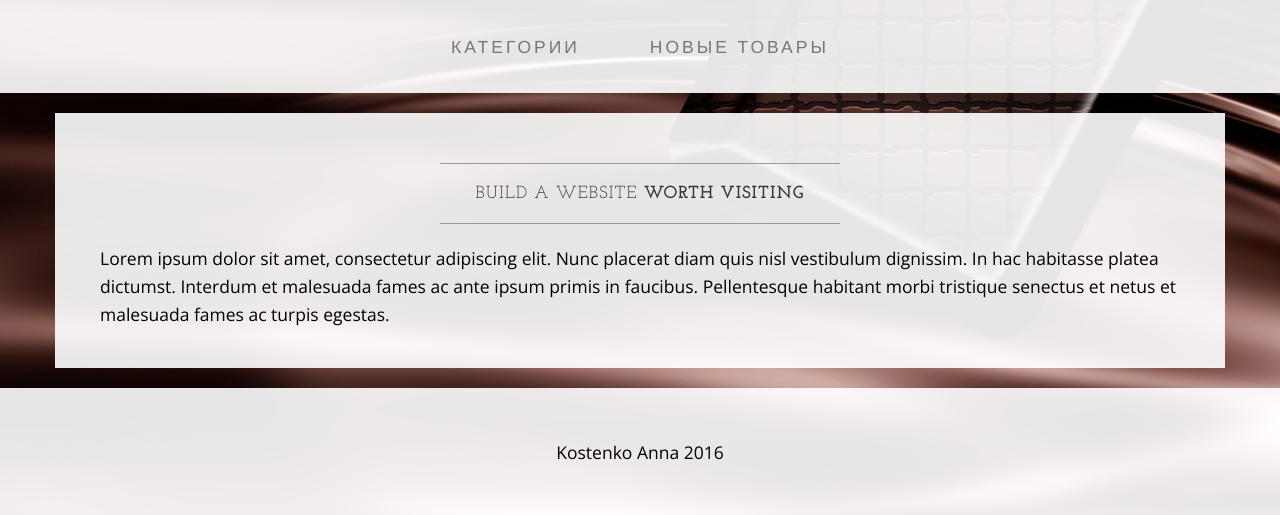
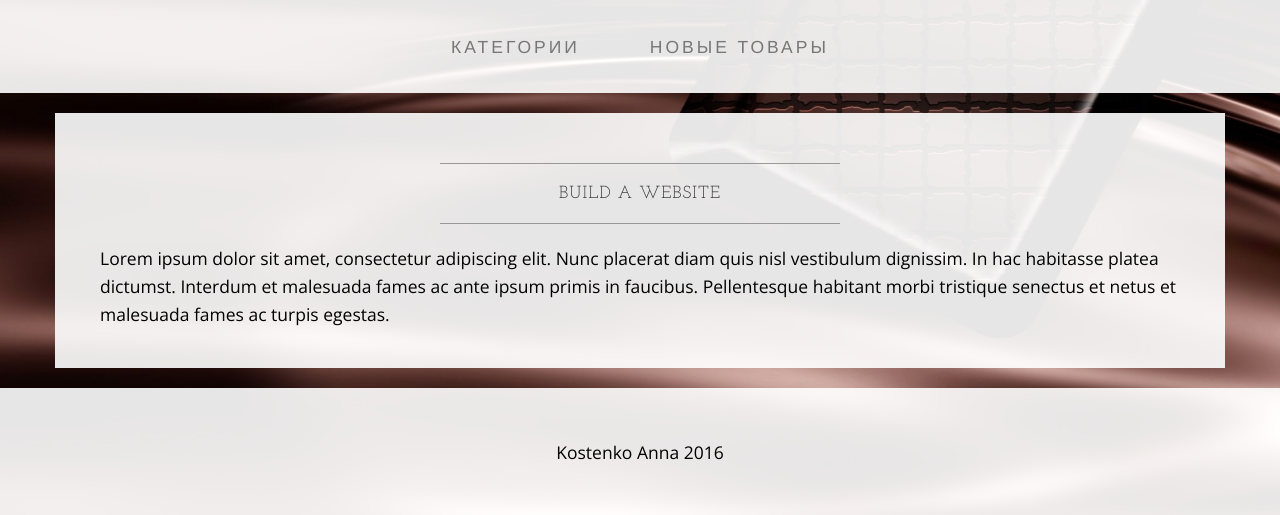
Before and after one commit to anya-k/products_project, a Django app: page / in a window 1280 px wide. Shown: the part 177-692 px from the top of the page. Run offline with Django 3.2, Linux system fonts and the light colour scheme; parts of the project's set-up code (start-up, migrations or seed data) failed here and were passed over; some libraries are stand-ins or nearby versions.

Commit message:
Template correct

```diff
--- a/templates/base.html
+++ b/templates/base.html
@@ -100,7 +100,6 @@
                 {% block content %}
                   <hr>
                     <h2 class="intro-text text-center">Build a website
-                        <strong>worth visiting</strong>
                     </h2>
                     <hr>
                     <hr class="visible-xs">
```
